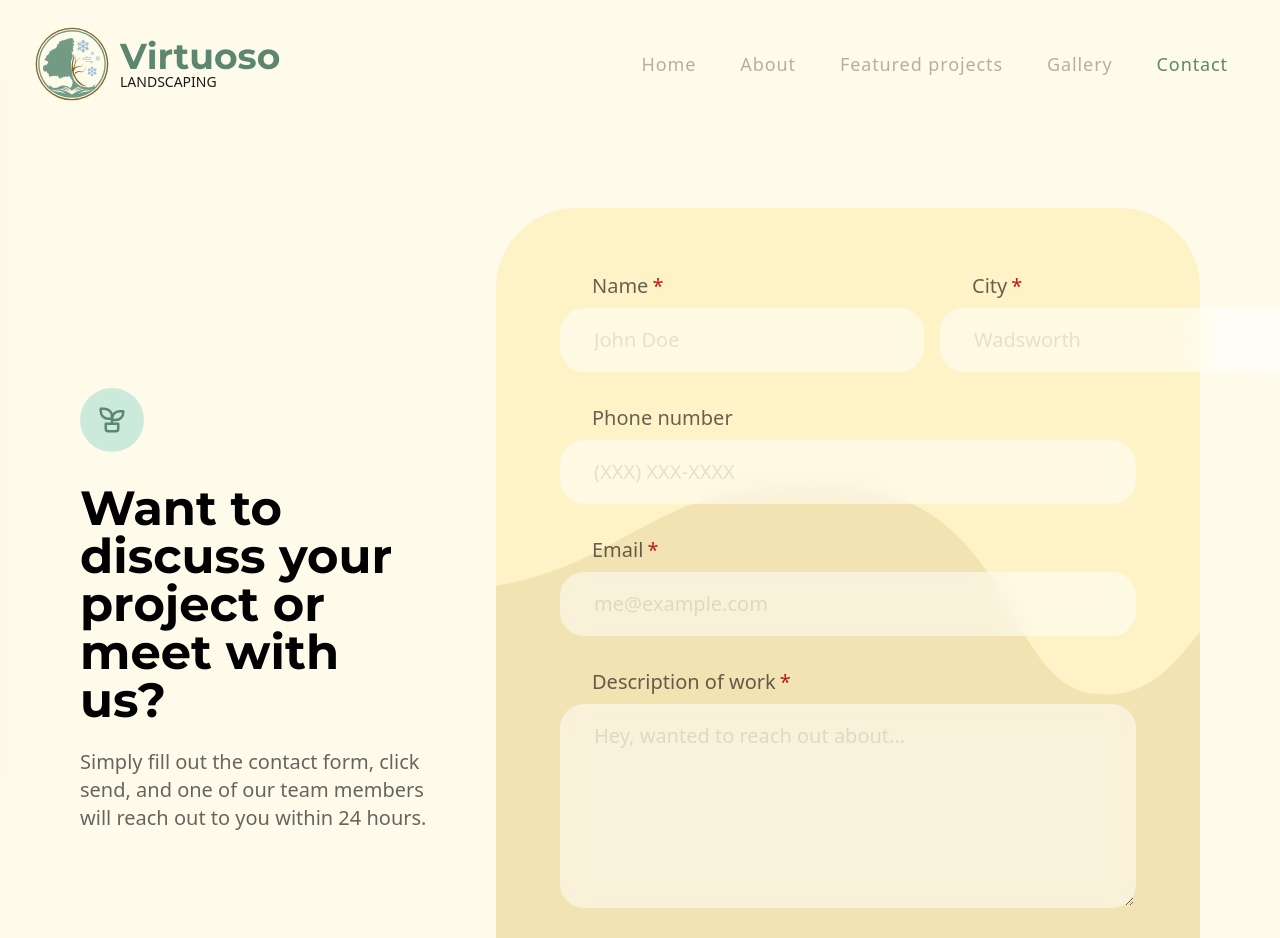
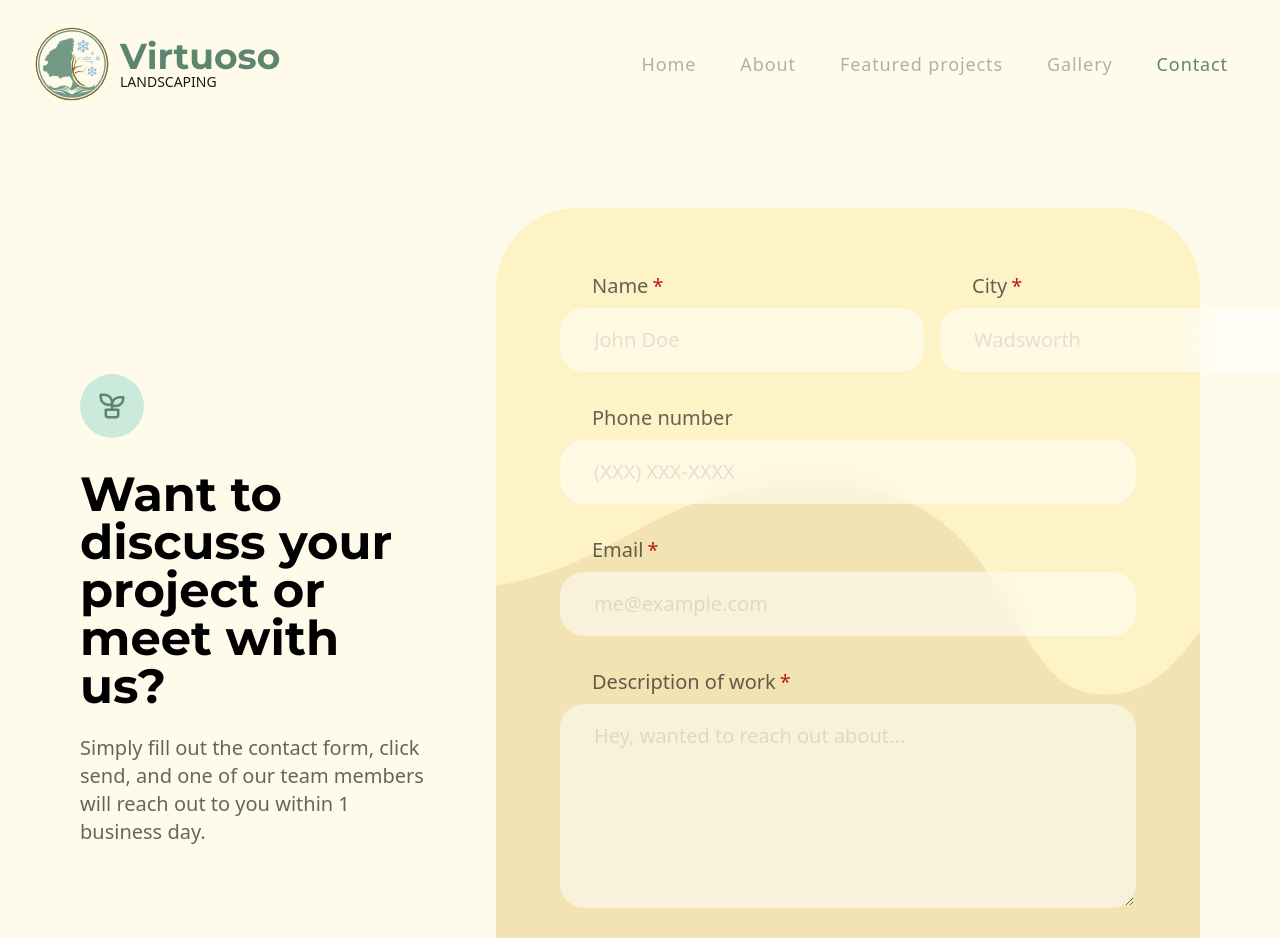
Before and after one commit to woodwideweb/virtuoso, a Next.js app: page /contact in a window 1280 px wide. Shown: the top 938 px of the page. Built offline with nearby package versions, Linux system fonts and the light colour scheme; no server answers.

Commit message:
text changes and failed attempt at SIMA logo

```diff
--- a/app/contact/page.tsx
+++ b/app/contact/page.tsx
@@ -6,7 +6,7 @@ import ContactForm from "@/components/ContactForm";
 
 export const metadata = {
   title: `Virtuoso Landscaping | Contact Us`,
-  description: `Want to discuss your project or meet with us? Simply fill out the contact form, click send, and one of our team members will reach out to you within 24 hours.`,
+  description: `Want to discuss your project or meet with us? Simply fill out the contact form, click send, and one of our team members will reach out to you within 1 business day.`,
 };
 
 const Contact: React.FC = () => (
@@ -18,14 +18,14 @@ const Contact: React.FC = () => (
       <h1
         className={cx(
           montserrat,
-          `text-3xl xs:text-4xl xl:text-5xl font-bold text-center lg:text-left max-w-2xl mt-8`,
+          `text-3xl xs:text-4xl xl:text-5xl font-bold text-center lg:text-left max-w-2xl mt-8`
         )}
       >
         Want to discuss your project or meet with us?
       </h1>
       <p className="sm:text-lg xl:text-xl text-black/60 max-w-2xl mt-4 xl:mt-6 text-center lg:text-left">
         Simply fill out the contact form, click send, and one of our team
-        members will reach out to you within 24 hours.
+        members will reach out to you within 1 business day.
       </p>
     </div>
     <ContactForm />
--- a/components/BadgesBlock.tsx
+++ b/components/BadgesBlock.tsx
@@ -3,14 +3,22 @@ import Image from "next/image";
 import NALPLogo from "@/public/badges/nalp.png";
 import GBBLogo from "@/public/badges/green-business-benchmark-2024.png";
 import AngiesListLogo from "@/public/badges/angies-list-award-2022-transparent.png";
+import SIMALogo from "@/public/badges/sima.jpg";
 
 const BadgesBlock: React.FC = () => (
   <div className="bg-primary-300 p-0 sm:p-12 xl:p-20 flex sm:rounded-b-[80px] sm:rounded-tl-[80px]">
     <div className="bg-primary-500 rounded-[80px] my-12 sm:my-0 p-12 flex flex-wrap items-center justify-center gap-x-20 gap-y-8 flex-grow">
-      <Image
+      {/* <Image
         src={NALPLogo}
         alt="National Association of Landscape Professionals member"
         className="shrink-0 brightness-[500%] h-16 xl:h-28 w-52 xl:w-96"
+      /> */}
+      {/* I'm going to try to find a better version of SIMA's logo... */}
+      <Image
+        src={SIMALogo}
+        alt="National Association of Landscape Professionals member"
+        // className="shrink-0 brightness-[500%] h-16 xl:h-28 w-52 xl:w-96"
+        className="shrink-0 [filter:grayscale()_brightness(1)] h-16 xl:h-28 w-5x2 xl:xw-96"
       />
       <Image
         src={AngiesListLogo}
--- a/components/MapBlock.tsx
+++ b/components/MapBlock.tsx
@@ -90,7 +90,7 @@ const MapBlock: React.FC = () => {
           </h3>
           <p className="text-base xs:text-lg md:text-base lg:text-lg xl:text-xl text-black/60 max-w-xl mt-4 xl:mt-8">
             Simply fill out the contact form, click send, and one of our team
-            members will reach out to you within 24 hours.
+            members will reach out to you within 1 business day.
           </p>
           <Button
             type="link"
--- a/components/NaturalLandscaping.tsx
+++ b/components/NaturalLandscaping.tsx
@@ -53,7 +53,7 @@ const ModernLandscaping: React.FC = () => (
         title: `Plant assorted grasses, install decorative river rock, and place boulders to compliment the landscape`,
       },
     ]}
-    planParagraph={`Our favorite projects are the ones that challenge us the most, and this one fit the bill! Early on  we discovered that most of the material on site that we were hoping for us to repurpose during construction had been discontinued by the manufacturer.  So, we wouldn't be able to order more.  Putting our heads together, we found a way to blend some of the existing natural stone on the property to form a transition between new and old pavers, saving the customer thousands of dollars in stone and achieving a gorgeous finished product.  Take a look at how it all came together in early spring!`}
+    planParagraph={`Our favorite projects are the ones that challenge us the most, and this one fit the bill! Early on we discovered that most of the material on site that we were hoping to repurpose had been discontinued by the manufacturer. So, we wouldn't be able to order more. Putting our heads together, we found a way to blend some of the existing natural stone on the property to form a transition between new and old pavers, saving the customer thousands of dollars in stone and achieving a gorgeous finished product. Take a look at how it all came together in early spring!`}
     planImage={Finished3}
     inProgressImages={[Progress3, Progress1, Progress4, Progress5, Progress2]}
     // inProgressImages={[Progress2, Progress3, Progress4, Progress5]}
```
Also changed, not shown: public/badges/sima.jpg (added).
